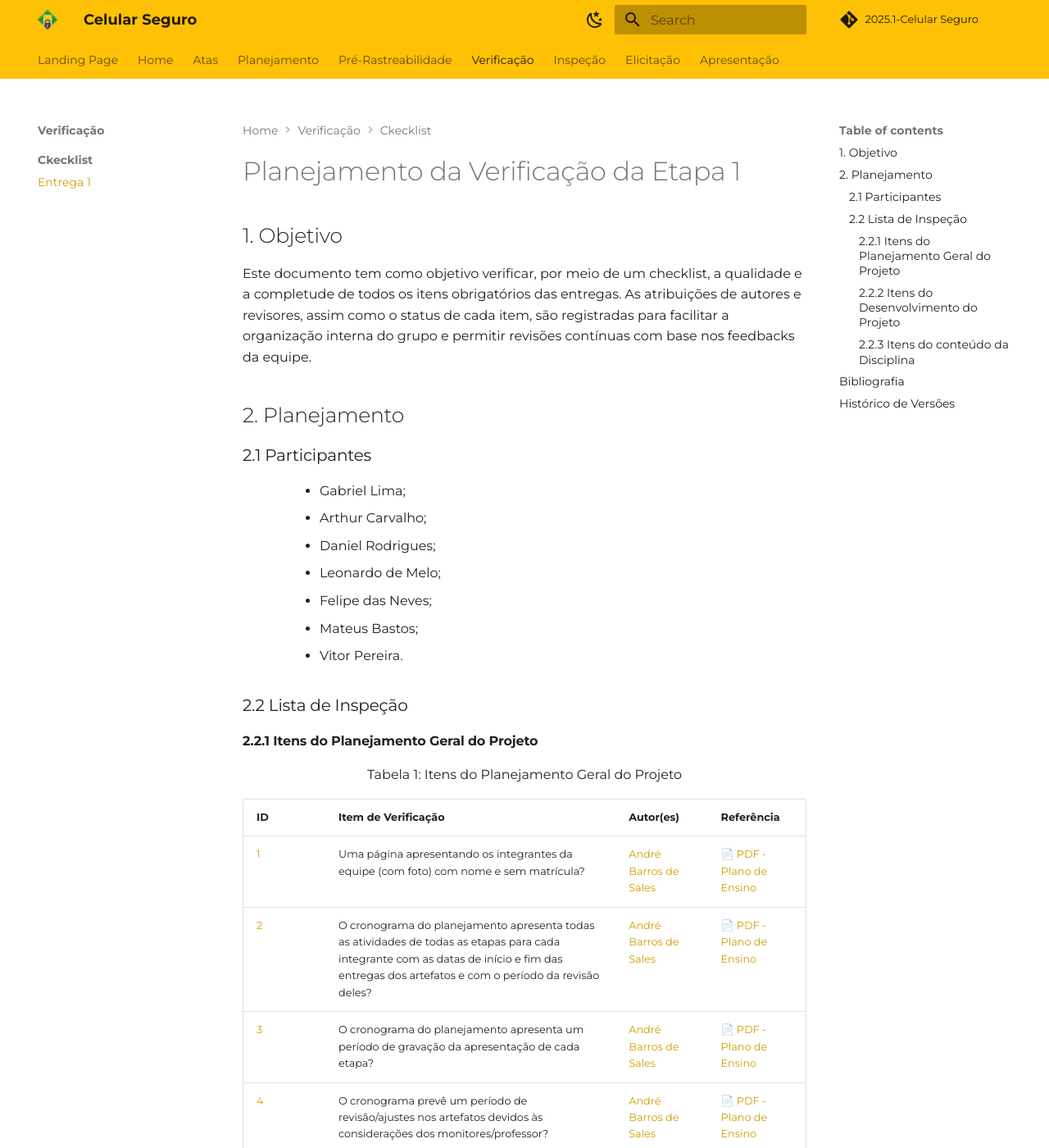
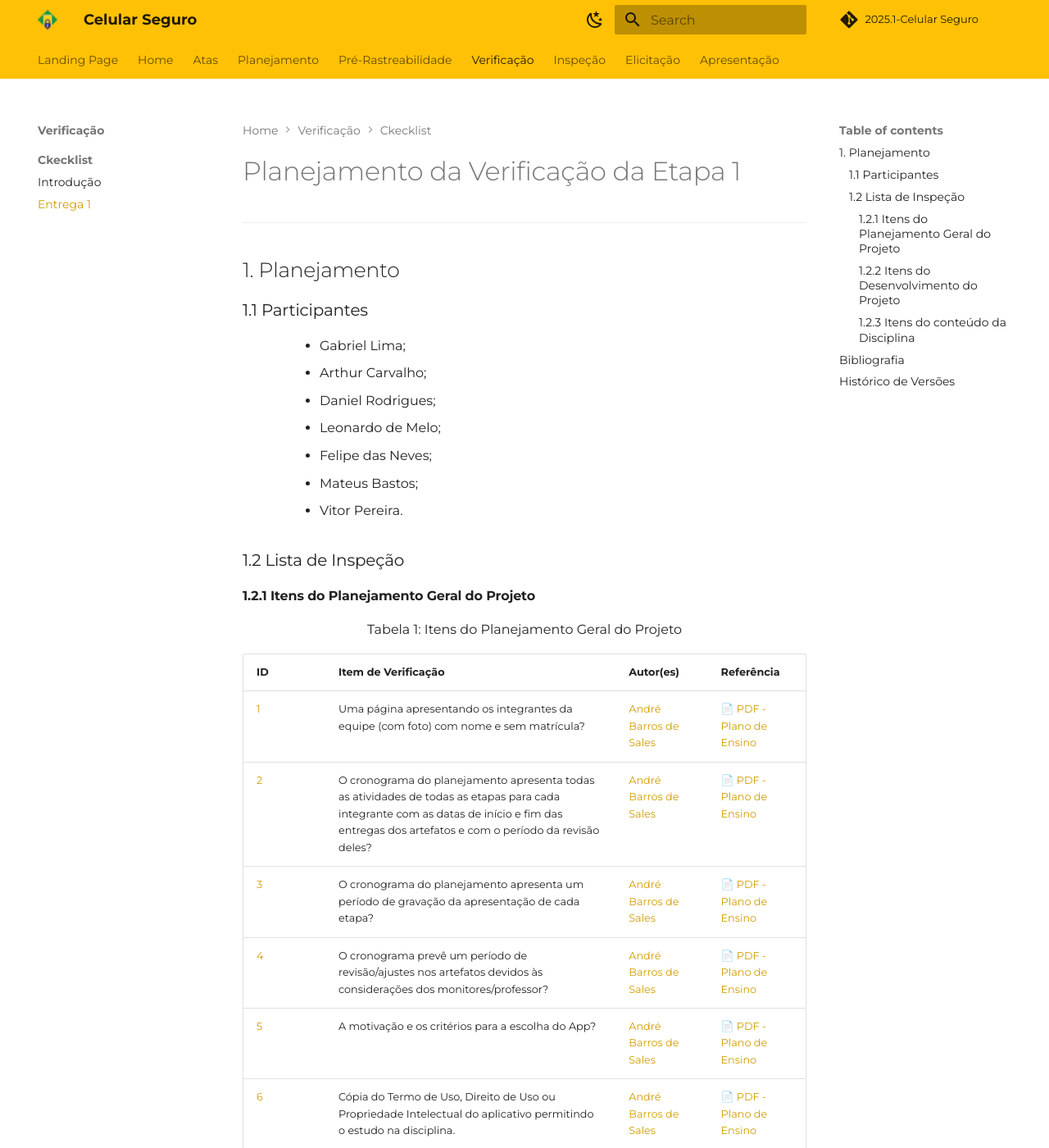
Before and after one commit to Requisitos-de-Software/2025.1-CelularSeguro, an MkDocs documentation site: the page built from Docs/documento-verificacao/documento-verificacao-grupo.md, in a window 1280 px wide and 1400 px high. Shown: the whole window at 82% size. Built offline with MkDocs 1.6.1 and Material for MkDocs 9.7.7, drawn with Linux system fonts in a browser that asks for light colours; comment, search, counter and statistics services are not loaded; some of the changed text lies outside the part shown.

Commit message:
docs/desenvolvimento da introducao e escopa da priorizacao
	- desenvolvido o topico de introducao do documento de
	  verificacao
	- inicio do desenvolvimento do escopo do topico de priorização

```diff
--- a/Docs/documento-verificacao/documento-verificacao-grupo.md
+++ b/Docs/documento-verificacao/documento-verificacao-grupo.md
@@ -1,14 +1,11 @@
 # Planejamento da Verificação da Etapa 1
 
+---
 
-## 1. Objetivo
-
-Este documento tem como objetivo verificar, por meio de um checklist, a qualidade e a completude de todos os itens obrigatórios das entregas. As atribuições de autores e revisores, assim como o status de cada item, são registradas para facilitar a organização interna do grupo e permitir revisões contínuas com base nos feedbacks da equipe.
-
-## 2. Planejamento
+## 1. Planejamento
 
 
-### 2.1 Participantes
+### 1.1 Participantes
 <ul style="text-align: justify; padding-left: 4em; margin-top: 0.5em;">
 <li>Gabriel Lima;
 <li>Arthur Carvalho;
@@ -19,8 +16,8 @@
 <li>Vitor Pereira.
 </ul>
 
-### 2.2 Lista de Inspeção
-#### 2.2.1 Itens do Planejamento Geral do Projeto
+### 1.2 Lista de Inspeção
+#### 1.2.1 Itens do Planejamento Geral do Projeto
 
 <font size="3"><p style="text-align: center">Tabela 1: Itens do Planejamento Geral do Projeto</p></font>
 
@@ -37,7 +34,7 @@
 <font size="2"><p style="text-align: center">Fonte: [Arthur Carvalho](https://github.com/arthurlleite), [Daniel Rodrigues](https://github.com/zDrNz), [Felipe das Neves](https://github.com/FelipeFreire-gf), [Leonardo de Melo](https://github.com/leozinlima), [Gabriel Lima](https://github.com/gabriel-lima258), [Mateus Bastos](https://github.com/MateuSansete) e [Vitor Pereira](https://github.com/Bessazs), 2025.</p></font>
 
 
-#### 2.2.2 Itens do Desenvolvimento do Projeto
+#### 1.2.2 Itens do Desenvolvimento do Projeto
 <font size="3"><p style="text-align: center">Tabela 2: Itens do Desenvolvimento do Projeto</p></font>
 
 | ID | Item de Verificação | Autor(es) | Referência |
@@ -54,7 +51,7 @@
 
 <font size="2"><p style="text-align: center">Fonte: [Arthur Carvalho](https://github.com/arthurlleite), [Daniel Rodrigues](https://github.com/zDrNz), [Felipe das Neves](https://github.com/FelipeFreire-gf), [Leonardo de Melo](https://github.com/leozinlima), [Gabriel Lima](https://github.com/gabriel-lima258), [Mateus Bastos](https://github.com/MateuSansete) e [Vitor Pereira](https://github.com/Bessazs), 2025.</p></font>
 
-#### 2.2.3 Itens do conteúdo da Disciplina
+#### 1.2.3 Itens do conteúdo da Disciplina
 <font size="3"><p style="text-align: center">Tabela 3: Itens do conteúdo da Disciplina </p></font>
 
 | ID | Item de Verificação | Autor(es) | Referência |
--- a/mkdocs.yml
+++ b/mkdocs.yml
@@ -32,6 +32,7 @@
 
   - Verificação:
       - Ckecklist:
+        - Introdução: "documento-verificacao/introducao-verificacao.md"
         - Entrega 1: "documento-verificacao/documento-verificacao-grupo.md"
 
   - Inspeção:
```
Also changed, not shown: Docs/documento-elicitacao/Priorizacao.md (+15 -0 lines), Docs/documento-verificacao/introducao-verificacao.md (added, +44 -0 lines).
